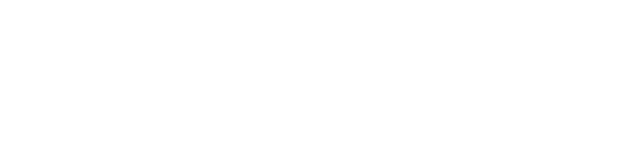
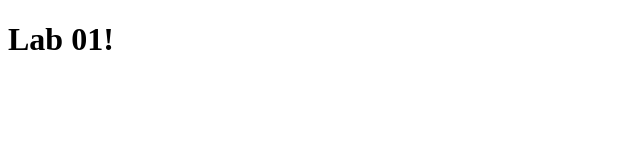
Before and after one commit to villitaqt/lab01-ia-miercoles, a plain HTML site: page src/web/index.html in a window 1280 px wide. Shown: the whole page, without its empty margins (0-640 px from the left). Drawn offline with Linux system fonts and the light colour scheme.

Commit message:
feat: web

```diff
--- a/src/web/index.html
+++ b/src/web/index.html
@@ -6,6 +6,6 @@
     <title>Lab01 IaC</title>
 </head>
 <body>
-
+    <H1>Lab 01!</H1>
 </body>
 </html>
```
